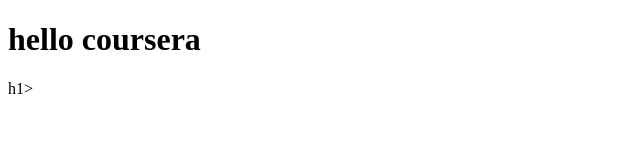
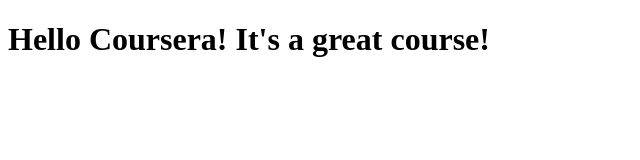
Before and after one commit to ApavaloaeAlin/coursera-test, a plain HTML site: page site/index.html in a window 1280 px wide. Shown: the whole page, without its empty margins (0-640 px from the left). Drawn offline with Linux system fonts and the light colour scheme.

Commit message:
Small addition to our page content

```diff
--- a/site/index.html
+++ b/site/index.html
@@ -4,7 +4,7 @@
 	<title>Hello Coursera</title>
 </head>
 <body>
-<h1> hello coursera </h1>h1>
+<h1> Hello Coursera! It's a great course! </h1>
 
 </body>
 </html>
```
